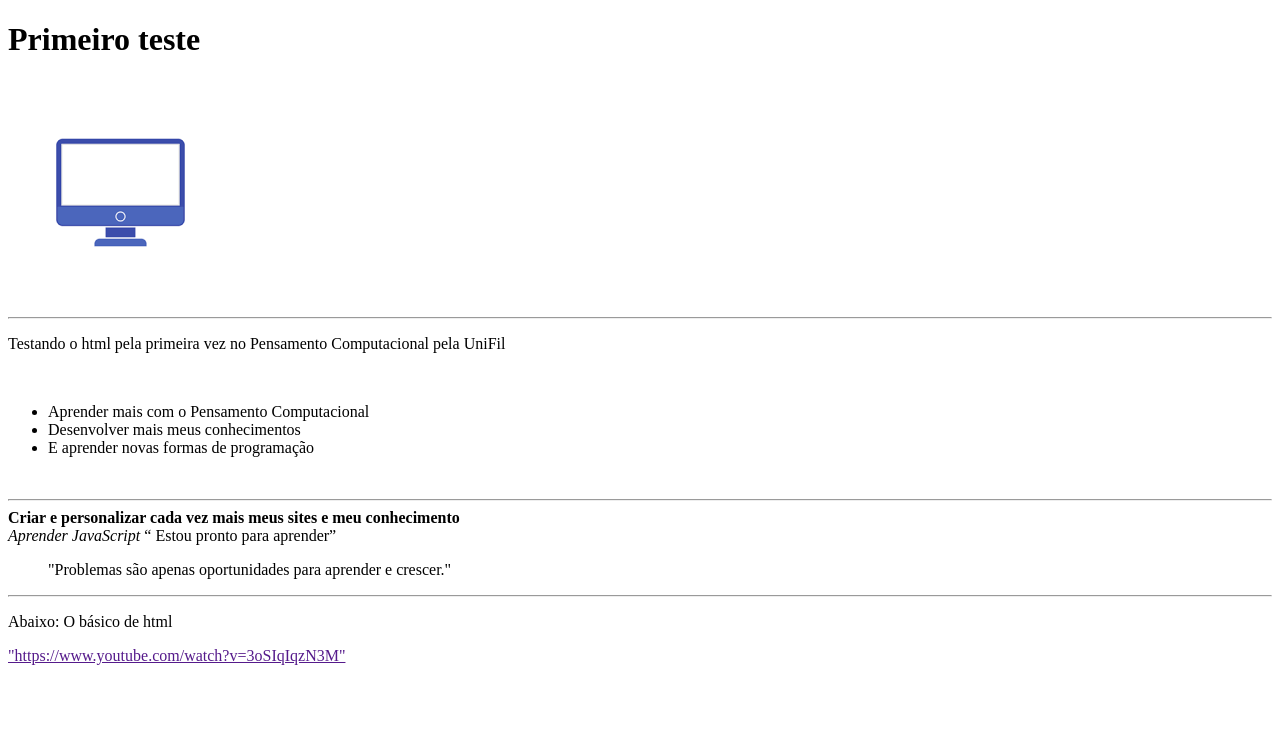
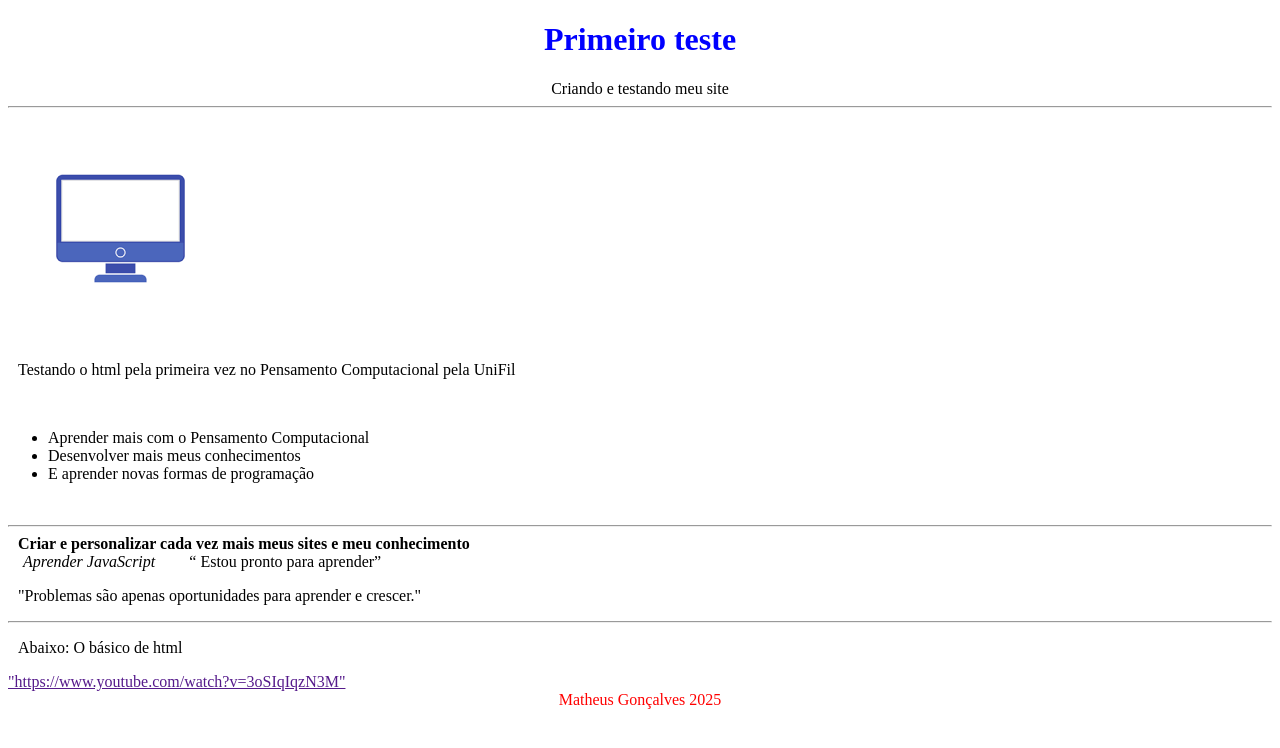
Before and after one commit to MatheusBR0110/Pensamento-Computacional, a plain HTML site: page index.html in a window 1280 px wide. Drawn offline with Linux system fonts and the light colour scheme.

Commit message:
Add files via upload

```diff
--- a/index.html
+++ b/index.html
@@ -2,33 +2,45 @@
 <html lang="pt-br">
 <head>
     <meta charset="UTF-8">
-    <meta name="viewport" content="width=device-width, initial-scale=1.0">
     <title>Primeiro Teste</title>
+    <link rel="stylesheet" href="style.css">
 </head>
+
 <body>
+
+    <header>
     <h1>
         Primeiro teste
     </h1>
- <img src="Computador 2.png" alt="Um computador com monitor">
+    <nav>Criando e testando meu site</nav>
+</header>
 
- <hr>
+<hr>
+
+    <img src="Computador 2.png" alt="Um computador com monitor">
+
+<div>
 
     <p>
         Testando o html pela primeira vez no Pensamento Computacional pela UniFil
     </p>
 
+</div>
+
    <br>
-
+<div>
     <ul>
         <li>Aprender mais com o Pensamento Computacional</li>
         <li>Desenvolver mais meus conhecimentos</li>
         <li>E aprender novas formas de programação</li>
     </ul>
+</div>
 
     <br>
 
     <hr>
 
+<div>
     <b>Criar e personalizar cada vez mais meus sites e meu conhecimento</b>
 
     <br>
@@ -44,6 +56,11 @@
     <p>Abaixo: O básico de html</p>
 
     <a href=>"https://www.youtube.com/watch?v=3oSIqIqzN3M"</a>
+</div>
+
+<footer>
+    Matheus Gonçalves 2025
+</footer>
 
 </body>
 </html>
--- /dev/null
+++ b/style.css
@@ -0,0 +1,48 @@
+h1{
+    color: blue;
+    text-align: center;
+    margin-left: 5px;
+    margin-right: 5px;
+}
+
+p{
+    color:black;
+    text-align: justify;
+    margin-left: 10px;
+    margin-right: 10px;
+}
+
+b{
+    text-align: justify;
+    margin-left: 10px;
+    margin-right: 10px;
+}
+
+i{
+    text-align: justify;
+    margin-left: 15px;
+    margin-right: 15px;
+}
+
+q{
+    text-align: justify;
+    margin-left: 15px;
+    margin-right: 15px;
+}
+
+blockquote{
+    text-align: justify;
+    margin-left: 10px;
+    margin-right: 10px;
+}
+
+footer{
+    color: red;
+    text-align: center;
+}
+
+nav{
+    text-align: center;
+    margin-left: 5px;
+    margin-right: 5px;
+}
```
